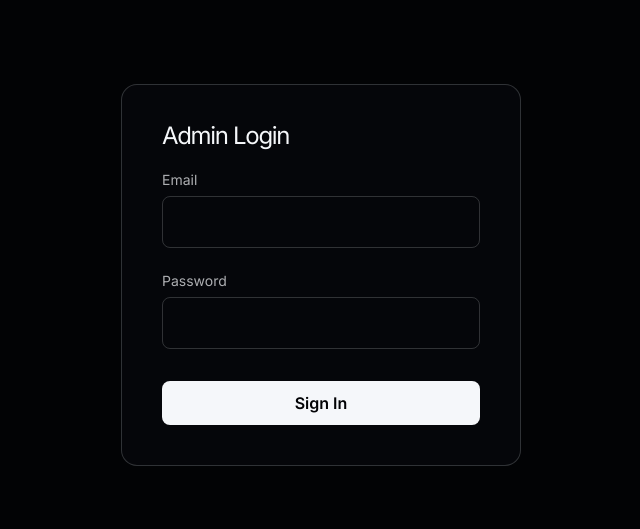
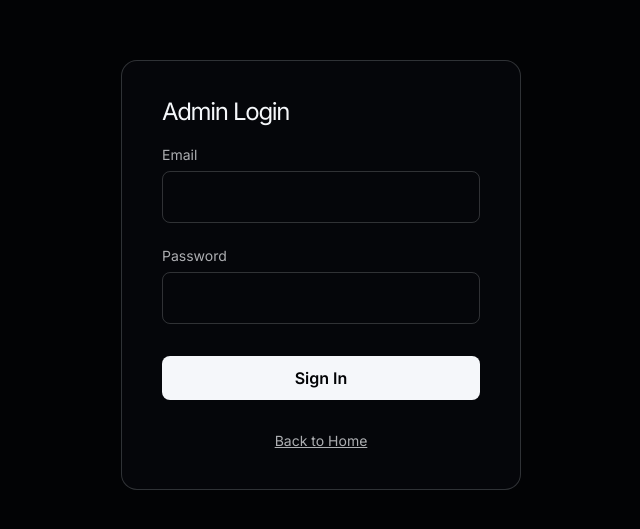
Before and after one commit to yck30/YCK_Portfolio, a Next.js app: page /admin/login in a window 1280 px wide. Shown: the part 125-654 px from the top of the page, without its empty margins (319-959 px from the left). Built offline with nearby package versions, Linux system fonts and the light colour scheme; no server answers.

Commit message:
feat: add Back to Home button to admin login and main dashboard pages

```diff
--- a/src/app/admin/login/page.tsx
+++ b/src/app/admin/login/page.tsx
@@ -81,6 +81,18 @@ export default function LoginPage() {
         >
           {loading ? 'Signing in...' : 'Sign In'}
         </button>
+        <a
+          href="/"
+          style={{
+            textAlign: 'center',
+            fontSize: '14px',
+            color: 'var(--color-muted)',
+            textDecoration: 'underline',
+            marginTop: '8px'
+          }}
+        >
+          Back to Home
+        </a>
       </form>
     </div>
   )
```
Also changed, not shown: src/app/admin/page.tsx (+15 -2 lines).
